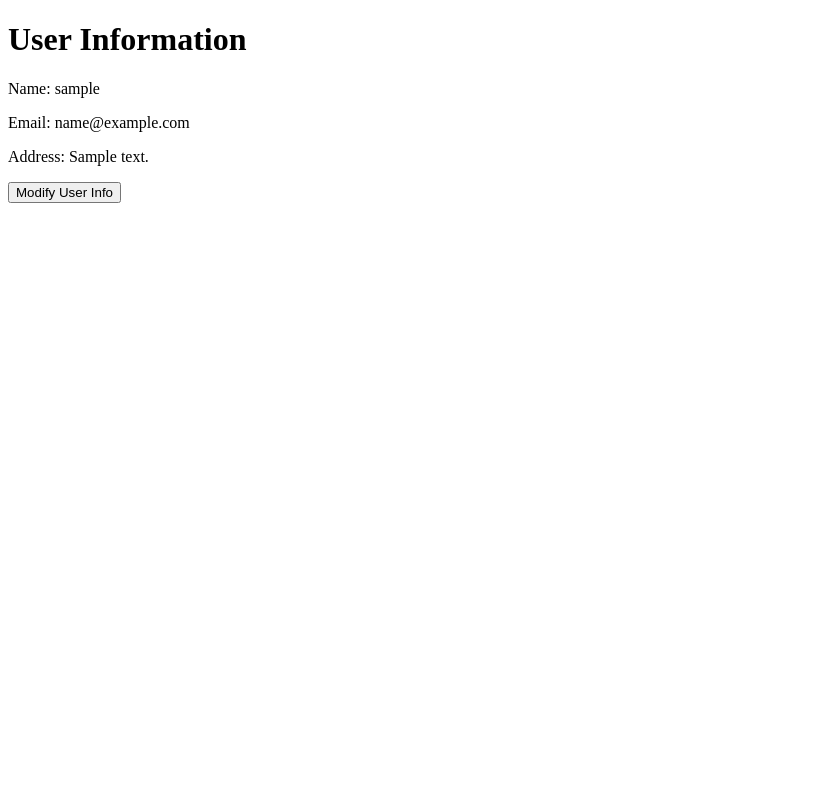
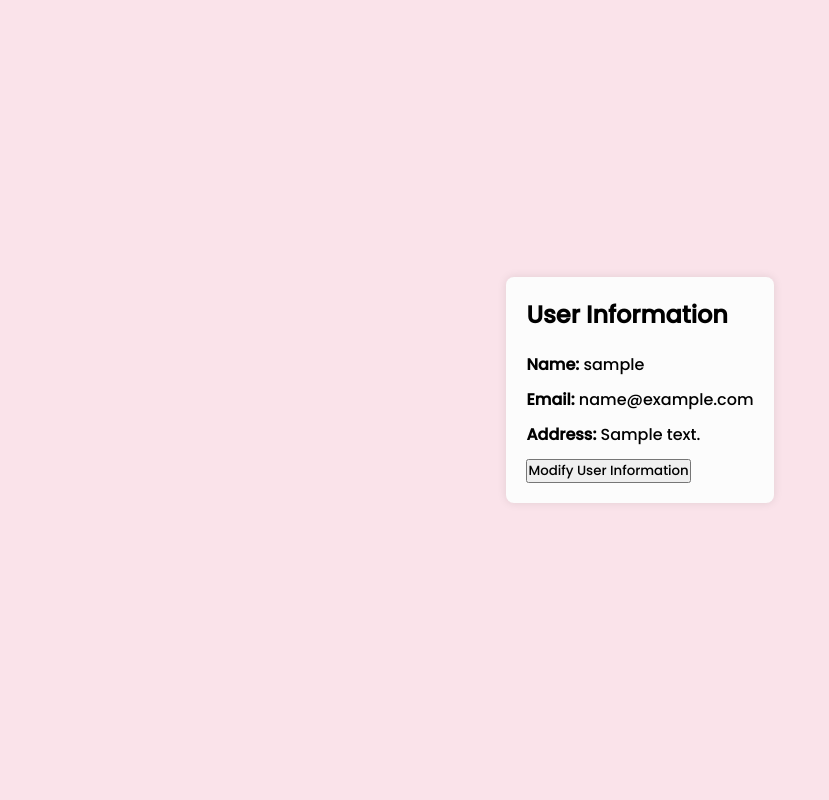
Before and after one commit to KaiZyX/Creamzouzz, a Node server app: template views/myAccount.ejs in a window 1280 px wide. Shown: the whole page, without its empty margins (0-829 px from the left). Run offline with Node 20, Linux system fonts and the light colour scheme; the template is opened without the code that fills it: most values are stand-ins (such as "Sample title", 1, 10 or a date in 2020); some libraries are stand-ins or nearby versions.

Commit message:
CSS OF MYACCOUNT

```diff
--- /dev/null
+++ b/public/css/myAccount.css
@@ -0,0 +1,110 @@
+@import url('https://fonts.googleapis.com/css2?family=Poppins:wght@500&display=swap');
+
+* {
+    margin: 0;
+    padding: 0;
+    font-family: 'Poppins', sans-serif;
+    box-sizing: border-box;
+}
+
+body {
+    padding: 20px;
+}
+
+html {
+    height: 100%;
+    display: flex;
+    justify-content: center;
+    align-items: center;
+    background-color: #fae3ea;
+}
+
+.my-account-container {
+    display: flex;
+    justify-content: center;
+    align-items: flex-start;
+    flex-wrap: wrap;
+    gap: 20px;
+    padding: 20px;
+    max-width: 1200px;
+    width: 100%;
+}
+
+.modify-form {
+    background: #fcfcfc;
+    padding: 20px;
+    border-radius: 35px;
+    box-shadow: 0 0 10px rgba(0, 0, 0, 0.1);
+}
+
+.modify-form h2 {
+    margin-bottom: 15px;
+    /* Ajout de marge sous le titre */
+}
+
+.modify-form label,
+.modify-form input {
+    margin-bottom: 10px;
+    /* Espacement entre les labels et les inputs */
+}
+
+.modify-form button {
+    margin-top: 10px;
+    /* Espacement du bouton */
+}
+
+.user-info {
+    background: #fcfcfc;
+    padding: 20px;
+    border-radius: 8px;
+    box-shadow: 0 0 10px rgba(0, 0, 0, 0.1);
+    margin-bottom: 20px;
+    /* Ajout de marge en bas */
+}
+
+.user-actions {
+    background: #fcfcfc;
+    padding: 20px;
+    border-radius: 8px;
+    box-shadow: 0 0 10px rgba(0, 0, 0, 0.1);
+    flex: 1;
+    min-width: 300px;
+}
+
+.user-info h2,
+.user-actions h2 {
+    margin-bottom: 20px;
+}
+
+.user-info p {
+    margin-bottom: 10px;
+}
+
+.user-info label {
+    display: block;
+    font-weight: bold;
+    margin-bottom: 5px;
+}
+
+.user-info input[type="text"],
+.user-info input[type="email"] {
+    width: 100%;
+    margin-bottom: 15px;
+    padding: 10px;
+    border: none;
+    border-radius: 5px;
+    box-shadow: inset 0 0 5px rgba(0, 0, 0, 0.1);
+}
+
+.user-actions button {
+    padding: 10px;
+    background-color: #4CAF50;
+    color: white;
+    border: none;
+    border-radius: 5px;
+    cursor: pointer;
+}
+
+.user-actions button:hover {
+    opacity: 0.9;
+}
--- a/views/myAccount.ejs
+++ b/views/myAccount.ejs
@@ -1,12 +1,45 @@
-<!-- myAccount.ejs -->
 <!DOCTYPE html>
 <html lang="en">
 <head>
-    <style>
-        #modifyUserForm {
-            display: none;
-        }
-    </style>
+    <link rel="stylesheet" href="/css/myAccount.css">
+    <title>My Account - Icreamzouz</title>
+</head>
+<body>
+    <div class="my-account-container">
+        <div class="user-info">
+            <h2>User Information</h2>
+            <% if (userData) { %>
+                <p><strong>Name:</strong> <%= userData.user_name %></p>
+                <p><strong>Email:</strong> <%= userData.user_email %></p>
+                <p><strong>Address:</strong> <%= userData.user_address %></p>
+
+                <button onclick="toggleForm('modifyUserForm')">Modify User Information</button>
+            <% } else { %>
+                <p>No information found for this user.</p>
+            <% } %>
+        </div>
+
+        <!-- Form for modification in a separate box -->
+        <div class="modify-form" id="modifyUserForm" style="display: none;">
+
+            <form id="modifyUserForm" action="/modifyUser" method="POST">
+                <h2>Modify Information</h2>
+                <label for="user_name">Name:</label>
+                <input type="text" id="user_name" name="user_name" value="<%= userData ? userData.user_name : '' %>" required><br>
+
+                <label for="user_email">Email:</label>
+                <input type="email" id="user_email" name="user_email" value="<%= userData ? userData.user_email : '' %>" required><br>
+
+                <label for="user_address">Address:</label>
+                <input type="text" id="user_address" name="user_address" value="<%= userData ? userData.user_address : '' %>" required><br>
+
+                <button type="submit">Update</button>
+            </form>
+        </div>
+        <!-- Other HTML content -->
+    </div>
+
+    <!-- Scripts -->
     <script>
         function toggleForm(formId) {
             var form = document.getElementById(formId);
@@ -17,44 +50,5 @@
             }
         }
     </script>
-</head>
-<body>
-    <!-- Your HTML content -->
-    <h1>User Information</h1>
-    <% if (userData) { %>
-
-        <p>Name: <%= userData.user_name %></p>
-        <p>Email: <%= userData.user_email %></p>
-        <p>Address: <%= userData.user_address %></p>
-
-
-
-        <!-- Button to toggle user info modification form -->
-        <button onclick="toggleForm('modifyUserForm')">Modify User Info</button>
-
-        <!-- User info modification form -->
-        <form id="modifyUserForm" action="/modifyUser" method="POST" >
-            <!-- Input fields to modify user information -->
-            <label for="user_name">Name:</label>
-            <input type="text" id="user_name" name="user_name" value="<%= userData.user_name %>" required>
-            <br>
-
-            <label for="user_email">Email:</label>
-            <input type="email" id="user_email" name="user_email" value="<%= userData.user_email %>" required>
-            <br>
-
-            <label for="user_address">Address:</label>
-            <input type="text" id="user_address" name="user_address" value="<%= userData.user_address %>" required>
-            <br>
-
-
-
-            <button type="submit">Update</button>
-        </form>
-    <% } else { %>
-        <p>No information found for this user.</p>
-    <% } %>
-
-    <!-- Your other HTML content -->
 </body>
 </html>
```
